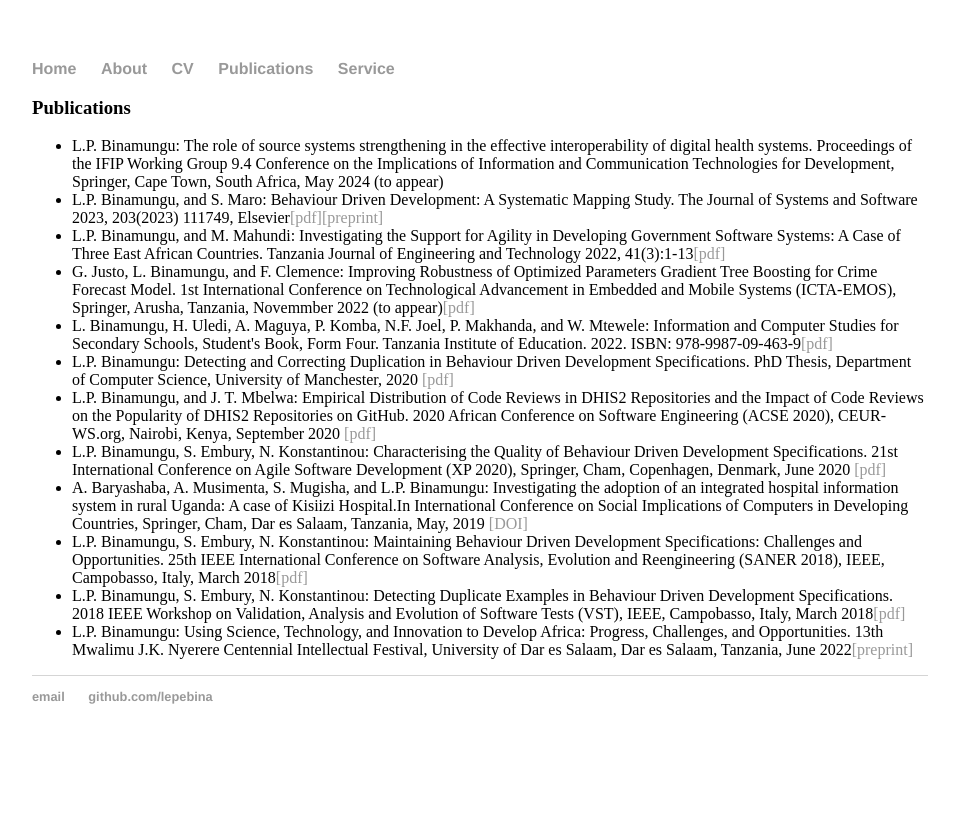
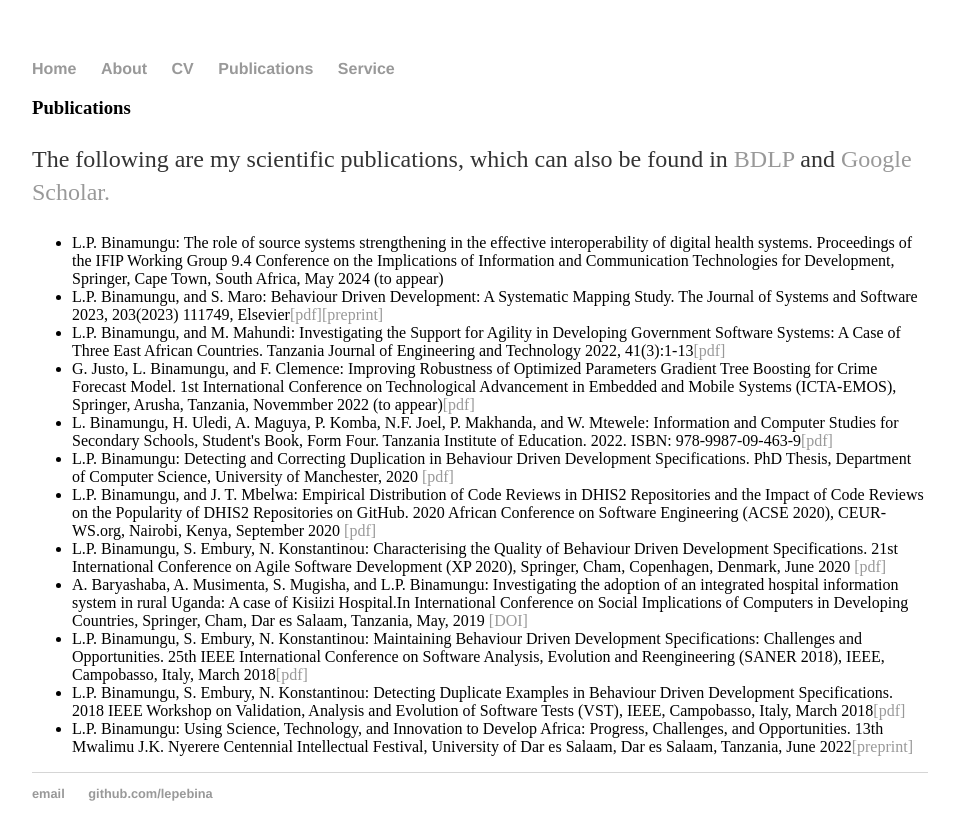
Before and after one commit to lepebina/lepebina.github.io, a Jekyll site: the page built from publications.html, in a window 1280 px wide. Shown: the top 840 px of the page, without its empty margins (160-1119 px from the left). Built offline with Jekyll 4.4.1, drawn with Linux system fonts in a browser that asks for light colours.

Commit message:
Update publications.html

```diff
--- a/publications.html
+++ b/publications.html
@@ -4,6 +4,7 @@ title: Leonard Peter Binamungu
 ---
 <div class="blurb">
 	<h3>Publications</h3>
+	<p>The following are my scientific publications, which can also be found in <a href="https://dblp.org/pid/217/3747.html">BDLP</a> and <a href="https://shorturl.at/eFHIX">Google Scholar.</a></p>
 	              <ul>
 			      <li>L.P. Binamungu: The role of source systems strengthening in the effective interoperability of digital health systems. Proceedings of the IFIP Working Group 9.4 Conference on the Implications of Information and Communication Technologies for Development, Springer, Cape Town, South Africa, May 2024 (to appear)</li>
 			      <li>L.P. Binamungu, and S. Maro: Behaviour Driven Development: A Systematic Mapping Study. The Journal of Systems and Software 2023, 203(2023) 111749, Elsevier<a href="https://www.sciencedirect.com/science/article/abs/pii/S0164121223001449">[pdf]</a><a href="https://arxiv.org/pdf/2305.05567.pdf">[preprint]</a></li>
```
